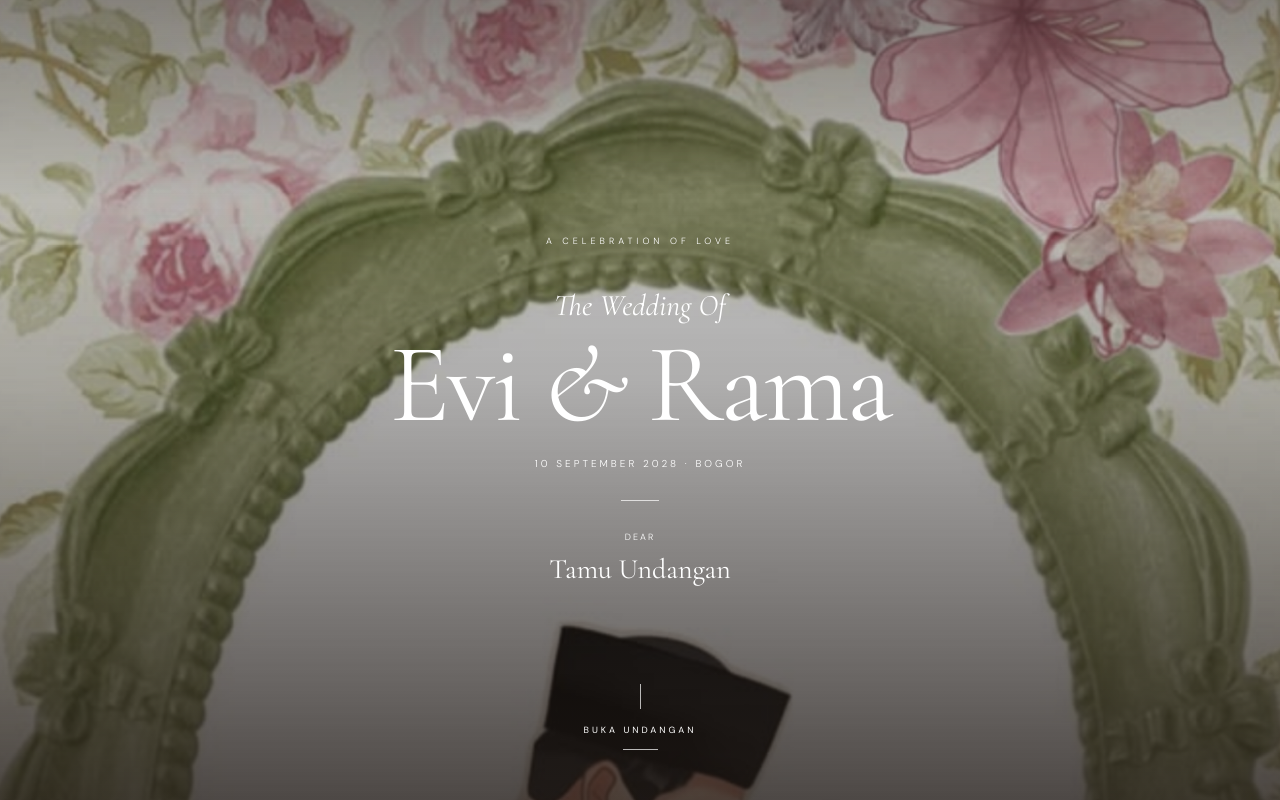
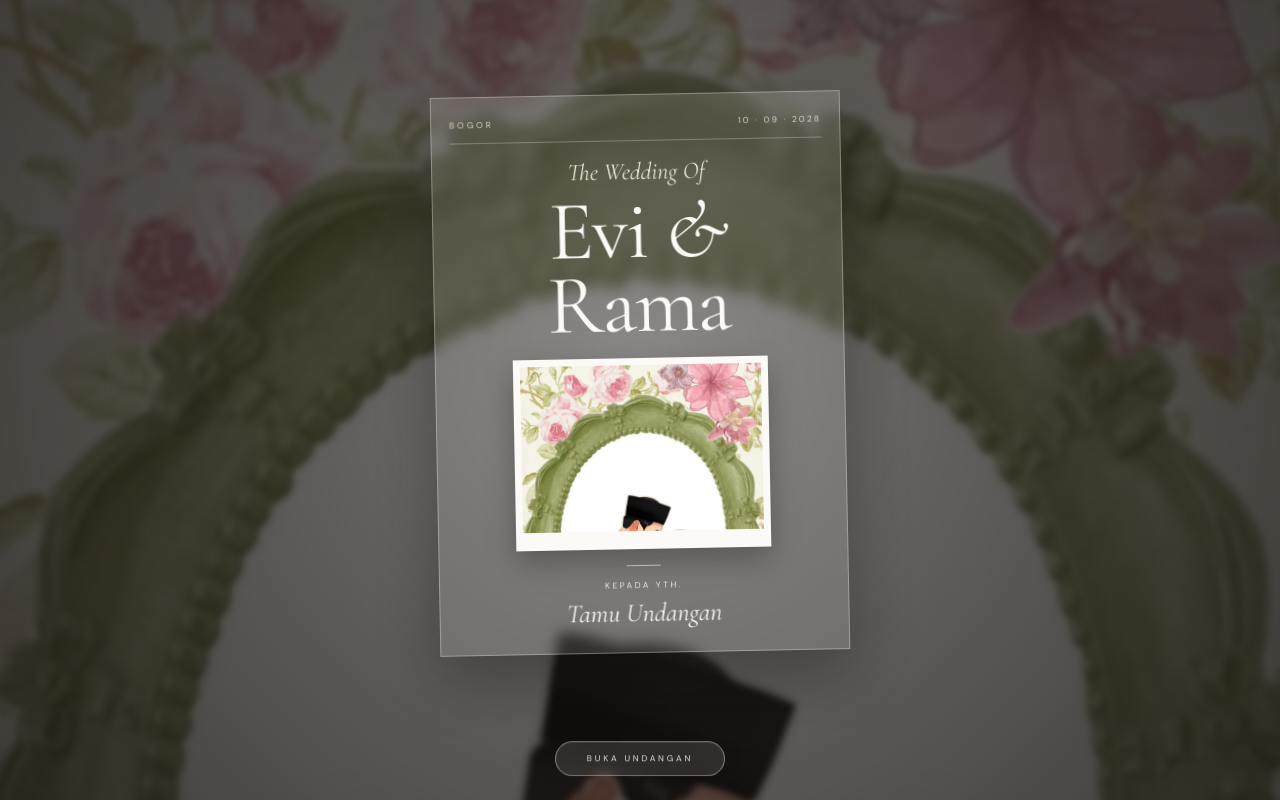
Before and after one commit to lintya643-byte/Evi-, a plain HTML site: page index.html in a window 1280 px wide. Drawn offline with nearby package versions, Linux system fonts and the light colour scheme.

Commit message:
Update index.html

```diff
--- a/index.html
+++ b/index.html
@@ -1,5 +1,3 @@
-
-
 <!DOCTYPE html>
 <html lang="id" class="invitation-locked">
 <head>
@@ -132,7 +130,7 @@ body.invitation-locked {
 }
 
 /* =================================
-   COVER
+   COVER (EDITORIAL SCRAPBOOK STYLE)
 ================================= */
 
 .hero-spacer {
@@ -155,10 +153,10 @@ body.invitation-locked {
   align-items:center;
   justify-content:center;
   text-align:center;
-  padding:55px 22px 85px;
+  padding:36px 20px 88px;
   overflow:hidden;
-  background:#C7B9A7;
-  color:white;
+  background:#352D28;
+  color:#FCFAF6;
 
   transition:
     opacity .9s ease,
@@ -184,84 +182,121 @@ body.invitation-locked {
   height:100%;
   object-fit:cover;
   object-position:center 38%;
-  filter:brightness(.76) saturate(.75);
-  animation:cinematicZoom 14s ease-in-out infinite alternate;
+  filter:brightness(.55) saturate(.72) blur(3px);
+  transform:scale(1.05);
+  animation:cinematicZoom 15s ease-in-out infinite alternate;
 }
 
 @keyframes cinematicZoom {
-  from {transform:scale(1)}
-  to {transform:scale(1.09)}
+  from {transform:scale(1.04)}
+  to {transform:scale(1.11)}
 }
 
 .hero-overlay {
   position:absolute;
   inset:0;
   background:
-    linear-gradient(
-      180deg,
-      rgba(34,27,23,.35),
-      transparent 25%,
-      rgba(34,27,23,.12) 48%,
-      rgba(34,27,23,.73) 100%
-    );
+    radial-gradient(circle at 50% 45%, rgba(53,45,40,.22), rgba(28,22,19,.68) 100%);
 }
 
 .hero-content {
   position:relative;
   z-index:2;
   width:100%;
-  max-width:650px;
+  max-width:410px;
   margin:auto;
-  padding-top:70px;
+  padding:22px 18px 24px;
+  background:rgba(252,250,246,.12);
+  backdrop-filter:blur(6px);
+  -webkit-backdrop-filter:blur(6px);
+  border:1px solid rgba(252,250,246,.32);
+  box-shadow:0 24px 60px rgba(18,14,12,.38);
+  transform:rotate(-1.1deg);
+}
+
+.hero-frame-top {
+  display:flex;
+  align-items:center;
+  justify-content:space-between;
+  gap:8px;
+  padding-bottom:12px;
+  margin-bottom:16px;
+  border-bottom:1px solid rgba(252,250,246,.28);
 }
 
 .hero-top {
-  font-size:9px;
-  letter-spacing:4px;
+  font-size:8.5px;
+  letter-spacing:3px;
   text-transform:uppercase;
-  margin-bottom:40px;
+  margin:0;
+  opacity:.9;
+}
+
+.hero-date {
+  font-size:8.5px;
+  letter-spacing:2.2px;
+  text-transform:uppercase;
+  margin:0;
+  opacity:.9;
 }
 
 .hero-pretitle {
   font-family:var(--serif);
   font-style:italic;
-  font-size:clamp(22px,4vw,30px);
-  margin:0 0 3px;
+  font-size:clamp(19px,3.5vw,24px);
+  margin:0 0 4px;
+  color:#EDE6DA;
 }
 
 .hero h1 {
   font-family:var(--serif);
-  font-size:clamp(65px,13vw,112px);
+  font-size:clamp(54px,11.5vw,84px);
   font-weight:400;
-  line-height:.83;
-  letter-spacing:-3px;
-  margin:15px 0 25px;
-}
-
-.hero-date {
-  font-size:10px;
-  letter-spacing:3px;
+  line-height:.88;
+  letter-spacing:-2px;
+  margin:8px 0 16px;
+  transform:rotate(1.1deg);
+}
+
+.hero-inset-photo {
+  width:100%;
+  max-width:255px;
+  aspect-ratio:4/3;
+  margin:14px auto 16px;
+  padding:7px 7px 18px;
+  background:#FCFAF6;
+  box-shadow:0 12px 28px rgba(0,0,0,.28);
+  transform:rotate(1.4deg);
+}
+
+.hero-inset-photo img {
+  width:100%;
+  height:100%;
+  object-fit:cover;
+  object-position:center 35%;
+}
+
+.hero-divider {
+  width:34px;
+  height:1px;
+  background:rgba(252,250,246,.55);
+  margin:16px auto 14px;
+}
+
+.guest-label {
+  font-size:8.5px;
+  letter-spacing:2.6px;
   text-transform:uppercase;
-}
-
-.hero-divider {
-  width:38px;
-  height:1px;
-  background:rgba(255,255,255,.7);
-  margin:30px auto;
-}
-
-.guest-label {
-  font-size:9px;
-  letter-spacing:2px;
-  text-transform:uppercase;
-  opacity:.8;
+  opacity:.82;
+  margin:0;
 }
 
 #guest-name {
   font-family:var(--serif);
-  font-size:28px;
-  margin-top:8px;
+  font-size:26px;
+  font-style:italic;
+  margin:6px 0 0;
+  transform:rotate(1.1deg);
 }
 
 /* COVER TEXT */
@@ -269,7 +304,7 @@ body.invitation-locked {
 @keyframes coverReveal {
   from {
     opacity:0;
-    transform:translateY(20px);
+    transform:translateY(18px);
   }
 
   to {
@@ -278,66 +313,56 @@ body.invitation-locked {
   }
 }
 
-.hero-top,
+.hero-frame-top,
 .hero-pretitle,
 .hero h1,
-.hero-date,
+.hero-inset-photo,
 .hero-divider,
 .guest-label,
 #guest-name {
   opacity:0;
-  animation:coverReveal 1s ease forwards;
-}
-
-.hero-top {animation-delay:.2s}
-.hero-pretitle {animation-delay:.4s}
-.hero h1 {animation-delay:.6s}
-.hero-date {animation-delay:.8s}
-.hero-divider {animation-delay:1s}
-.guest-label {animation-delay:1.2s}
-#guest-name {animation-delay:1.35s}
+  animation:coverReveal .95s ease forwards;
+}
+
+.hero-frame-top {animation-delay:.15s}
+.hero-pretitle {animation-delay:.35s}
+.hero h1 {animation-delay:.55s}
+.hero-inset-photo {animation-delay:.75s}
+.hero-divider {animation-delay:.95s}
+.guest-label {animation-delay:1.1s}
+#guest-name {animation-delay:1.25s}
 
 /* OPEN BUTTON */
 
 .hero-bottom {
   position:absolute;
-  bottom:35px;
-  left:0;
-  right:0;
+  bottom:24px;
+  left:50%;
+  transform:translateX(-50%);
   z-index:3;
-  width:100%;
-  background:transparent;
-  border:0;
-  color:white;
-  padding:15px;
-  font-size:9px;
-  letter-spacing:3px;
+  width:auto;
+  min-width:170px;
+  background:rgba(252,250,246,.14);
+  backdrop-filter:blur(6px);
+  -webkit-backdrop-filter:blur(6px);
+  border:1px solid rgba(252,250,246,.45);
+  border-radius:999px;
+  color:#FCFAF6;
+  padding:11px 24px;
+  font-size:8.5px;
+  letter-spacing:2.8px;
   text-transform:uppercase;
-  animation:breathe 2.5s infinite;
-}
-
-.hero-bottom::before {
-  content:'';
-  display:block;
-  width:1px;
-  height:25px;
-  background:rgba(255,255,255,.7);
-  margin:0 auto 15px;
-}
-
-.hero-bottom::after {
-  content:'';
-  display:block;
-  width:35px;
-  height:1px;
-  background:rgba(255,255,255,.7);
-  margin:13px auto 0;
-}
-
-@keyframes breathe {
+  animation:breathePill 2.6s ease-in-out infinite;
+}
+
+@keyframes breathePill {
+  0%,100% {
+    opacity:.92;
+    transform:translateX(-50%) translateY(0);
+  }
   50% {
-    opacity:.55;
-    transform:translateY(5px);
+    opacity:.68;
+    transform:translateX(-50%) translateY(4px);
   }
 }
 
@@ -1119,13 +1144,23 @@ body.invitation-open .music-btn {
     padding:85px 22px;
   }
 
+  .hero {
+    padding:28px 18px 82px;
+  }
+
   .hero-content {
-    padding-top:60px;
+    max-width:340px;
+    padding:18px 15px 20px;
   }
 
   .hero h1 {
-    font-size:76px;
-    letter-spacing:-2px;
+    font-size:58px;
+    letter-spacing:-1.5px;
+  }
+
+  .hero-inset-photo {
+    max-width:215px;
+    padding:6px 6px 15px;
   }
 
   .couple-grid {
@@ -1206,10 +1241,10 @@ body.invitation-open .music-btn {
     transition:none!important;
   }
 
-  .hero-top,
+  .hero-frame-top,
   .hero-pretitle,
   .hero h1,
-  .hero-date,
+  .hero-inset-photo,
   .hero-divider,
   .guest-label,
   #guest-name {
@@ -1231,17 +1266,22 @@ body.invitation-open .music-btn {
 
   <div class="hero-content">
 
-    <p class="hero-top">A Celebration of Love</p>
+    <div class="hero-frame-top">
+      <p class="hero-top">Bogor</p>
+      <p class="hero-date">10 · 09 · 2028</p>
+    </div>
 
     <p class="hero-pretitle">The Wedding Of</p>
 
     <h1>Evi <span style="font-style:italic">&</span> Rama</h1>
 
-    <p class="hero-date">10 September 2028 · Bogor</p>
+    <div class="hero-inset-photo">
+      <img src="us.JPEG" alt="Evi dan Rama">
+    </div>
 
     <div class="hero-divider"></div>
 
-    <p class="guest-label">Dear</p>
+    <p class="guest-label">Kepada Yth.</p>
 
     <p id="guest-name">Tamu Undangan</p>
 
```
